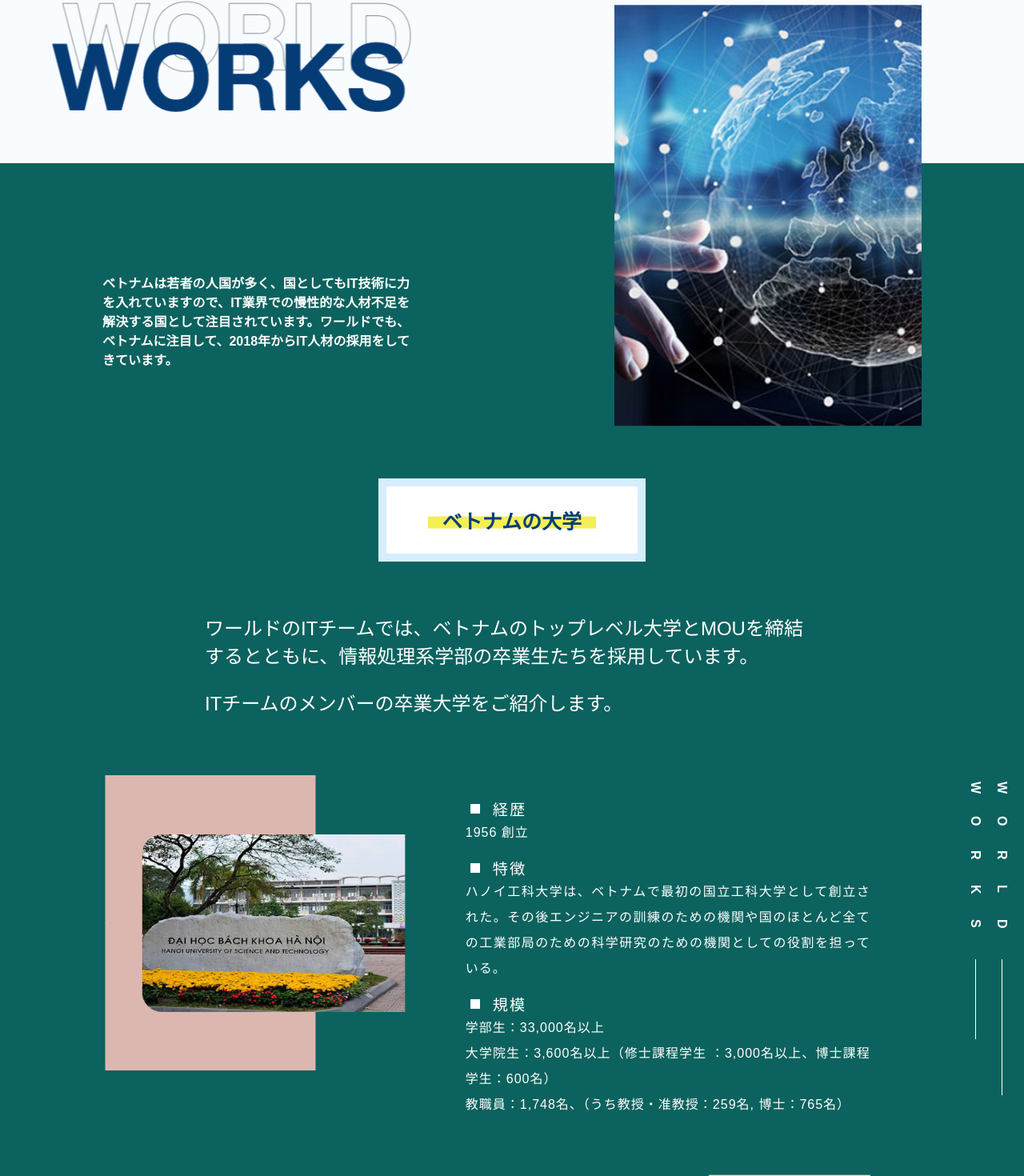
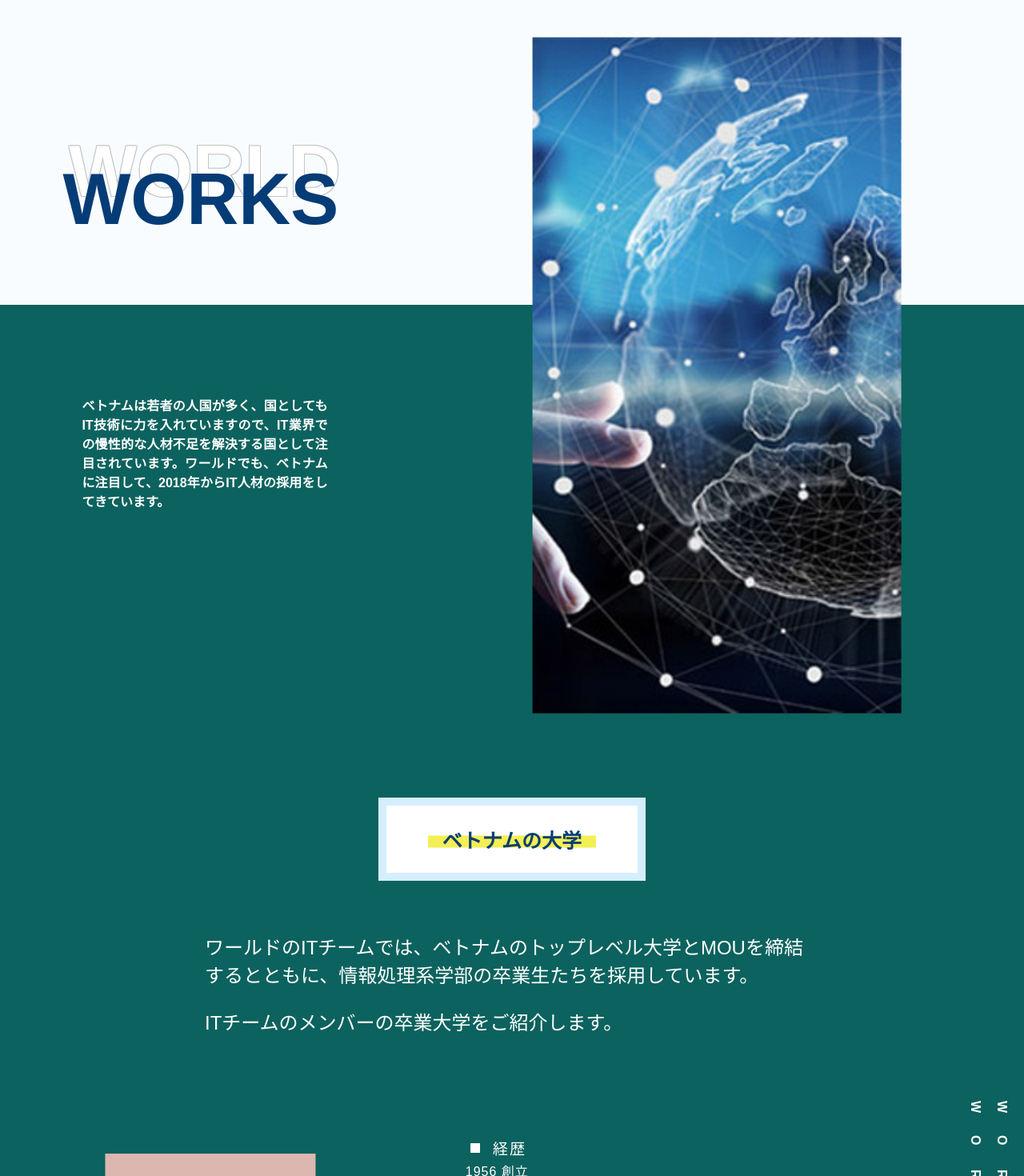
Before and after one commit to rokkuminchan/digitalmarketing, a React (Create React App) app: page / in a window 1280 px wide. Shown: the part 1643-3113 px from the top of the page at 80% size. Built offline with nearby package versions, Linux system fonts and the light colour scheme.

Commit message:
re-style Logo of University section

```diff
--- a/src/sections/about us/University.styles.js
+++ b/src/sections/about us/University.styles.js
@@ -7,23 +7,22 @@
     alignItems: "center",
     gridTemplateAreas: props.index%2 === 0 ? `"image text"` : `"text image"`,
     gridTemplateColumns: "1.3fr 1fr",
-    marginBottom: "130px",
+    marginBottom: "170px",
      [mq[2]]: {
-
-         gridGap: "90px",
-         marginBottom: "90px",
+        alignItems: "start",
+        gridTemplateAreas: `"image" "text"`,
+        gridTemplateColumns: "1fr",
+        gridAutoRows: 'minmax(1fr, max-content)',
+        gridGap: "80px",
+        marginBottom: "150px",
      },
      [mq[1]]: {
         gridGap: "150px",
         marginBottom: "150px",
      },
      [mq[0]]: {
-        alignItems: "start",
-        gridTemplateAreas: `"image" "text"`,
-        gridTemplateColumns: "1fr",
-        gridAutoRows: 'minmax(1fr, max-content)',
-        gridGap: "130px",
-        marginBottom: "150px",
+        gridGap: "190px",
+        marginBottom: "190px",
      },
 
  }))
@@ -47,7 +46,7 @@
          width: props.index%2 === 0 ? "50%" : "55%",
          height: "60%",
          position: "absolute",
-         top: "50%",
+         top: "70%",
          left: props.index%2 === 0 ? "52%" : "50%",
          transform: `translate(-50%,-50%)`,
          objectFit: "cover",
@@ -77,7 +76,7 @@
      width: "40%",
      height: "100%",
      position: "absolute",
-     top: "50%",
+     top: "70%",
      left: props.index%2 === 0 ? "40%" : "65%",
      transform: `translate(-50%,-50%)`,
      '& div:first-of-type': {
@@ -115,7 +114,7 @@
      position: "relative",
      '& > div': {
          position: "absolute",
-         paddingTop: "100px",
+         paddingTop: "150px",
          top: "50%",
          left: props.index%2 === 0 ? "35%" : "65%",
          transform: `translate(-50%,-50%)`,
@@ -123,7 +122,7 @@
          [mq[2]]: {
              left: "50%",
              width: "90%",
-             padding: "0 24px",
+             padding: 0,
          },
      }
  }))
--- a/src/sections/about us/UniversityHeader.js
+++ b/src/sections/about us/UniversityHeader.js
@@ -1,12 +1,13 @@
 
 import React from 'react';
-import {Wrapper, LogoInner, Content, Background1, Background2, Image} from "./UniversityHeader.styles"
+import {Wrapper, LogoInner, Logo, Content, Background1, Background2, Image} from "./UniversityHeader.styles"
 
 const UniversityHeader = (props) => {
   return (
       <Wrapper>
         <LogoInner>
-            <img className="logo" src= {props.data.logo.src} alt={props.data.logo.alt}/>
+            <Logo upper><p>WORLD</p></Logo>
+            <Logo><p>WORKS</p></Logo>
         </LogoInner>
         <Content>
             <p>{props.data.title}</p>
--- a/src/sections/about us/UniversityHeader.styles.js
+++ b/src/sections/about us/UniversityHeader.styles.js
@@ -8,8 +8,8 @@
         "logo background1"
         "content background2"
    `,
-   gridTemplateRows: "1fr 1.5fr",
-   gridAutoColumns: "1fr 1fr",
+   gridTemplateColumns: "1fr 1.5fr",
+   gridTemplateRows: "1fr 1.4fr",
    fontSize: "16px",
    fontWeight: 700,
    [mq[2]]: {
@@ -23,21 +23,50 @@
         gridTemplateRows: "1fr 0.5fr 1fr 1fr"
     },
     [mq[0]]: {
-        gridTemplateRows: "1fr 1.5fr 1fr 1fr"
+        gridTemplateRows: "1fr 1fr 1fr 1fr"
     },
-   '& p': {
-       color: "#fff",
-       textAlign: "justify",
-   }
 })
 
 export const LogoInner = styled.div({
    gridArea: "logo",
    background: "#f8fcff",
-   '& img': {
-       width: "90%",
-   }
+   position: "relative",
+   width: "100%",
+   height: "440px",
+   [mq[3]]: {
+        height: "350px",
+    },
+    [mq[2]]: {
+        height: "250px",
+    },
+    [mq[0]]: {
+        height: "200px",
+    },
 })
+
+export const Logo = styled.div(props => ({
+    position: "absolute",
+    fontSize: "90px",
+    color: props.upper ? "#fff" : "#053C76",
+    top: props.upper ? "62%" : "70%",
+    left: props.upper ? "50%" : "49%",
+    transform: `translate(-50%, -50%)`,
+    [mq[3]]: {
+        left: props.upper ? "62%" : "61%",
+    },
+    [mq[2]]: {
+        top: props.upper ? "35%" : "50%",
+        left: props.upper ? "50%" : "49%",
+    },
+    '& p': {
+        textShadow: props.upper ? `
+            -1px -1px 0 #C3C6C6,
+            1px -1px 0 #C3C6C6,
+            -1px 1px 0 #C3C6C6,
+            1px 1px 0 #C3C6C6
+        `: "none"
+    }
+ }))
 
 export const Content = styled.div({
    background: "#0c625e",
@@ -54,11 +83,15 @@
        color: "#fff",
        textAlign: "justify",
        position: "absolute",
-       top: "50%",
+       top: "30%",
        left: "50%",
        transform: `translate(-50%, -50%)`,
+       [mq[3]]: {
+        left: "60%",
+        },
        [mq[2]]: {
             color: "#17427A",
+            left: "50%",
         },
    }
 
--- a/src/sections/about us/UniversityIntroduction.styles.js
+++ b/src/sections/about us/UniversityIntroduction.styles.js
@@ -15,11 +15,17 @@
     color: "#053C76",
     padding: "24px 70px",
     marginBottom: "5vh",
+    [mq[0]]: {
+        padding: "14px 30px",
+    },
     '& h1':{
         fontSize: "25px",
         fontWeight: 700,
         position: "relative",
         zIndex: 1,
+        [mq[0]]: {
+            fontSize: "20px",
+        },
         '&::before': {
             display: "block",
             position: "absolute",
@@ -31,6 +37,9 @@
             transform: `translateY(-50%)`,
             backgroundColor: "#F3EF55",
             zIndex: "-1",
+            [mq[0]]: {
+                height: "10px",
+            },
         }
     }
 })
--- a/src/sections/about us/UniversityList.styles.js
+++ b/src/sections/about us/UniversityList.styles.js
@@ -21,7 +21,7 @@
 })
 
 export const Row = styled.div({
-        gridArea: "list"
+    gridArea: "list",
 })
 
 export const BookmarkList = styled.div({
@@ -42,7 +42,7 @@
     right: props.inner ? "-45%" : "-75%",
     top: "20%",
     [mq[0]]: {
-        right: props.inner ? "-30%" : "-75%",
+        right: props.inner ? "-10%" : "-70%",
     },
     '&::before': {
         position: "absolute",
```
